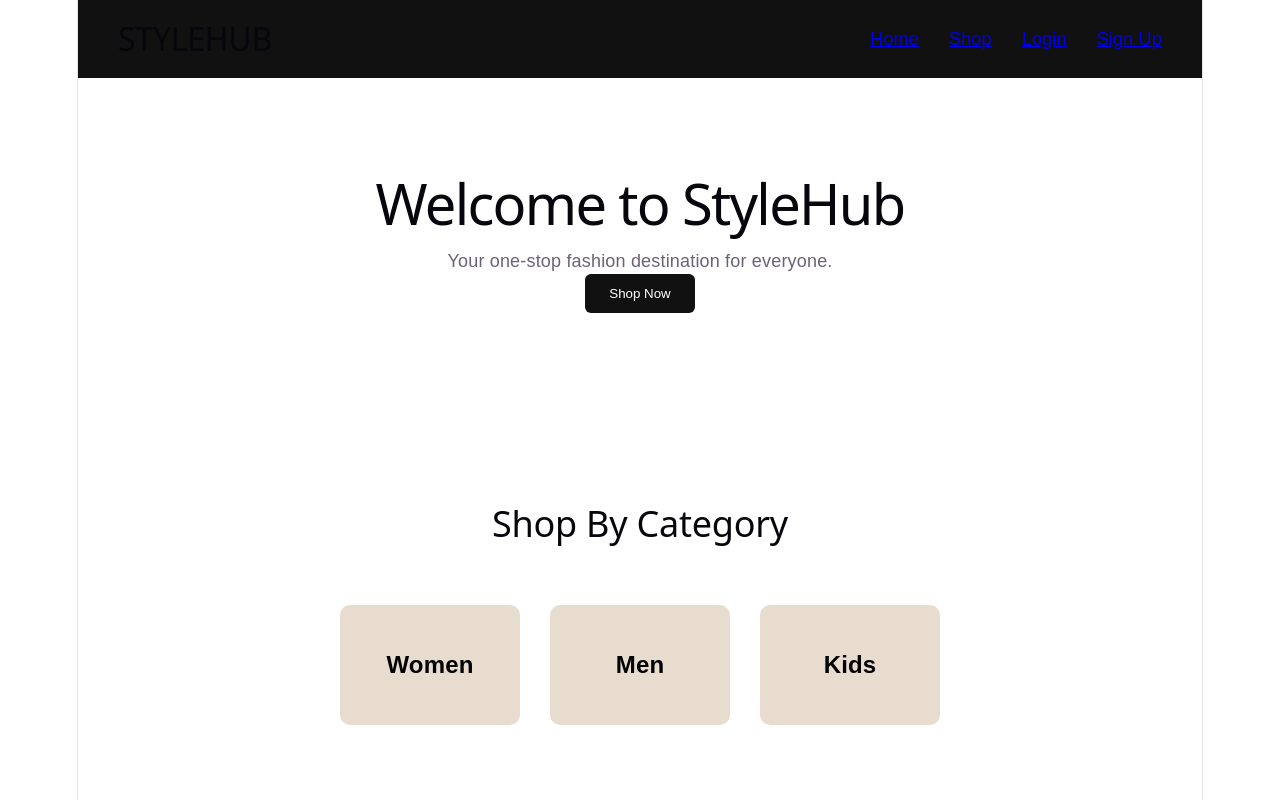
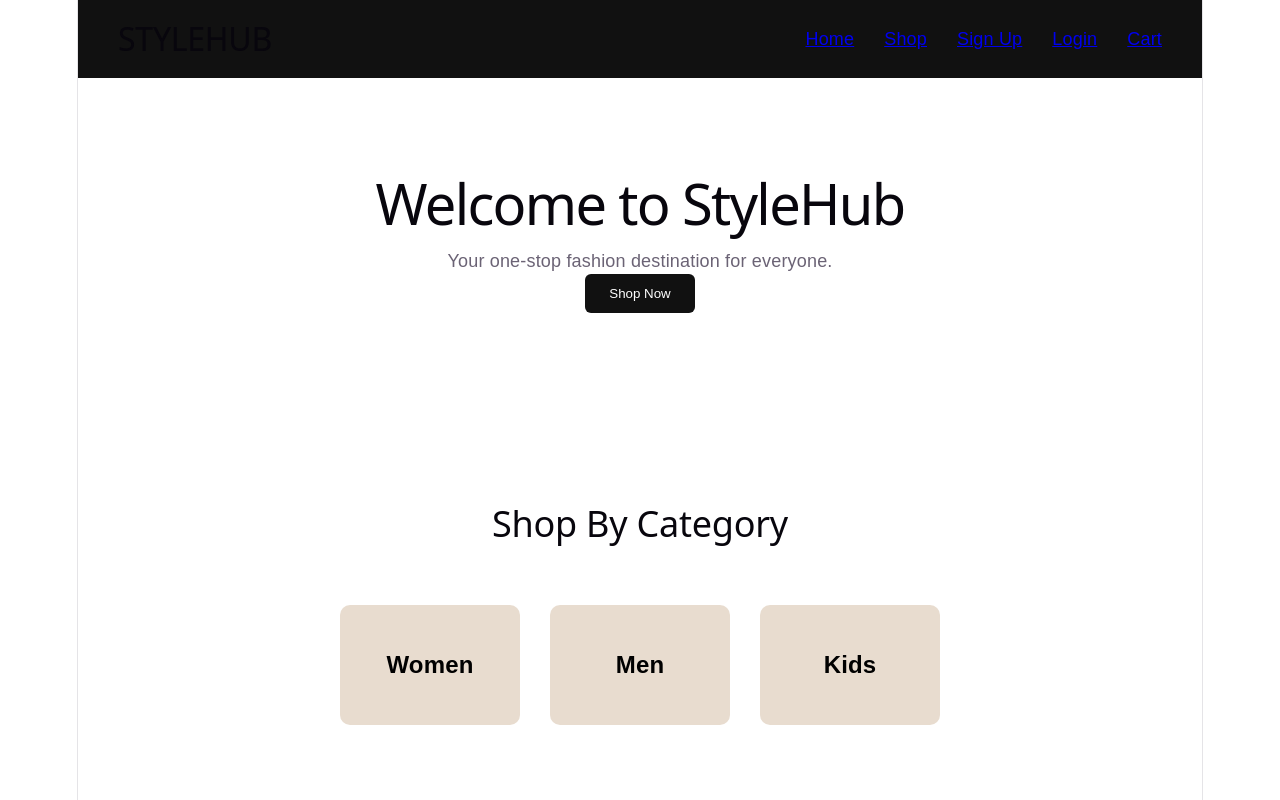
Before and after one commit to Mercymaina-pro/style-hub, a React (Vite) app: page / in a window 1280 px wide. Shown: the top 800 px of the page. Built offline with nearby package versions, Linux system fonts and the light colour scheme.

Commit message:
Rearranged navbar links and added signup navigation

```diff
--- a/src/components/Navbar.tsx
+++ b/src/components/Navbar.tsx
@@ -16,11 +16,15 @@ function Navbar() {
         </li>
 
         <li>
+          <Link to="/signup">Sign Up</Link>
+        </li>
+
+        <li>
           <Link to="/login">Login</Link>
         </li>
 
         <li>
-          <Link to="/signup">Sign Up</Link>
+          <Link to="/cart">Cart</Link>
         </li>
       </ul>
     </nav>
```
